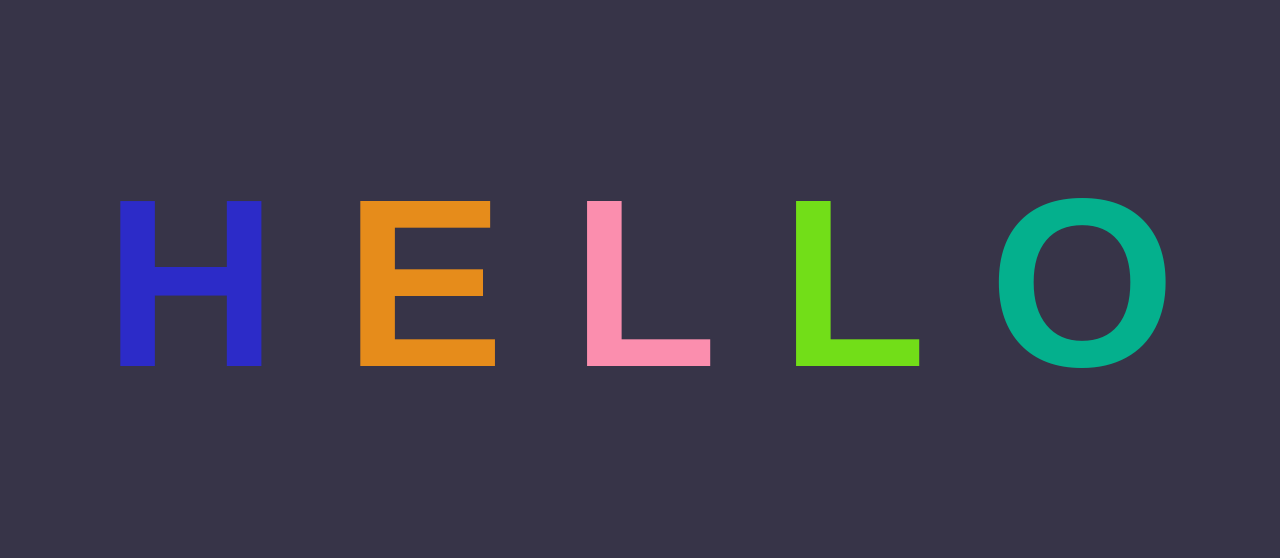
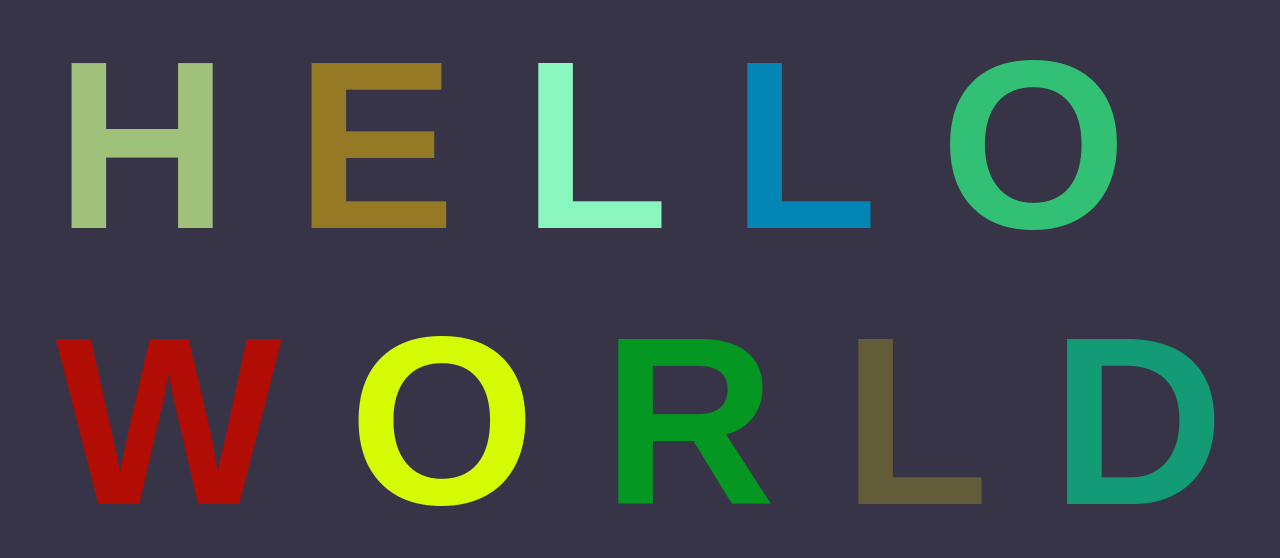
Before and after one commit to salazarje1/ColorChangingText, a plain HTML site: page index.html in a window 1280 px wide. Shown: the part 125-683 px from the top of the page. Drawn offline with Linux system fonts and the light colour scheme.

Commit message:
added text world

```diff
--- a/index.html
+++ b/index.html
@@ -14,6 +14,12 @@
         <span class="letter">L</span>
         <span class="letter">L</span>
         <span class="letter">O</span>
+        <br>
+        <span class="letter">W</span>
+        <span class="letter">O</span>
+        <span class="letter">R</span>
+        <span class="letter">L</span>
+        <span class="letter">D</span>
     </h1>
     <script src="app.js"></script>
 </body>
```
